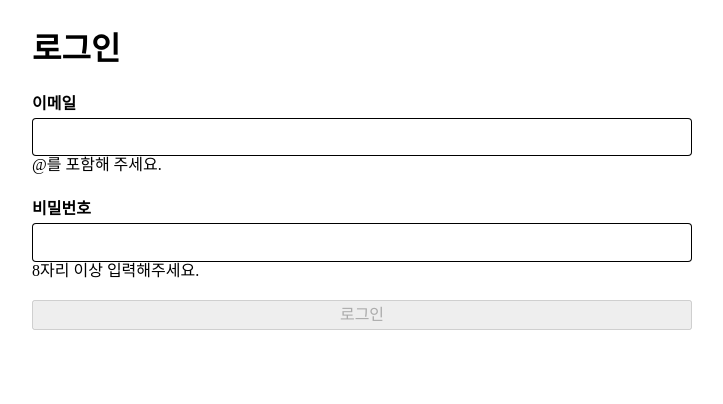
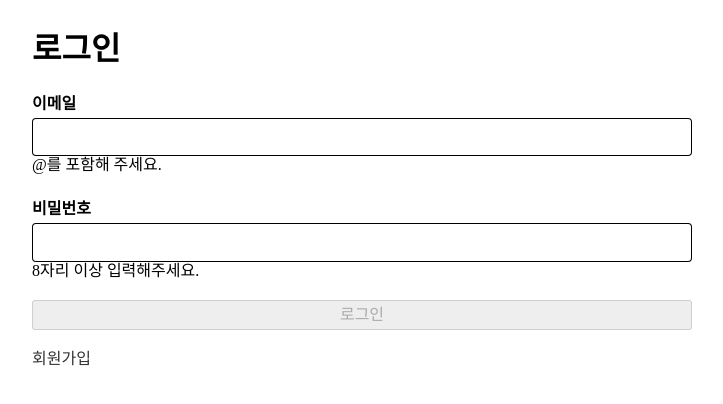
Before and after one commit to 5unk3n/wanted-pre-onboarding-frontend, a React (Create React App) app: page /signin in a window 1280 px wide. Shown: the top 404 px of the page, without its empty margins (278-1001 px from the left). Built offline with nearby package versions, Linux system fonts and the light colour scheme.

Commit message:
Feat: 인증 페이지 링크 추가
- signin -> signup 링크
- signup -> signin 링크

```diff
--- a/src/pages/SignIn/SignIn.tsx
+++ b/src/pages/SignIn/SignIn.tsx
@@ -3,6 +3,7 @@ import { useNavigate } from 'react-router-dom';
 
 import Button from 'components/Button/Button';
 import TextInput from 'components/TextInput/TextInput';
+import Link from 'components/Link/Link';
 import { isValidEmail, isValidPassword } from 'utils/validation';
 import { singIn } from 'apis/auth';
 import { ToastContext } from 'context/ToastContext';
@@ -61,6 +62,7 @@ const SignIn = () => {
         >
           로그인
         </Button>
+        <Link to='/signup'>회원가입</Link>
       </S.SignInForm>
     </S.Wrapper>
   );
--- a/src/pages/SignUp/SignUp.tsx
+++ b/src/pages/SignUp/SignUp.tsx
@@ -3,6 +3,7 @@ import { useNavigate } from 'react-router-dom';
 
 import Button from 'components/Button/Button';
 import TextInput from 'components/TextInput/TextInput';
+import Link from 'components/Link/Link';
 import { isValidEmail, isValidPassword } from 'utils/validation';
 import { signUp } from 'apis/auth';
 import { ToastContext } from 'context/ToastContext';
@@ -60,6 +61,7 @@ const SignUp = () => {
         >
           회원가입
         </Button>
+        <Link to='signin'>로그인</Link>
       </S.SignupForm>
     </S.Wrapper>
   );
```
